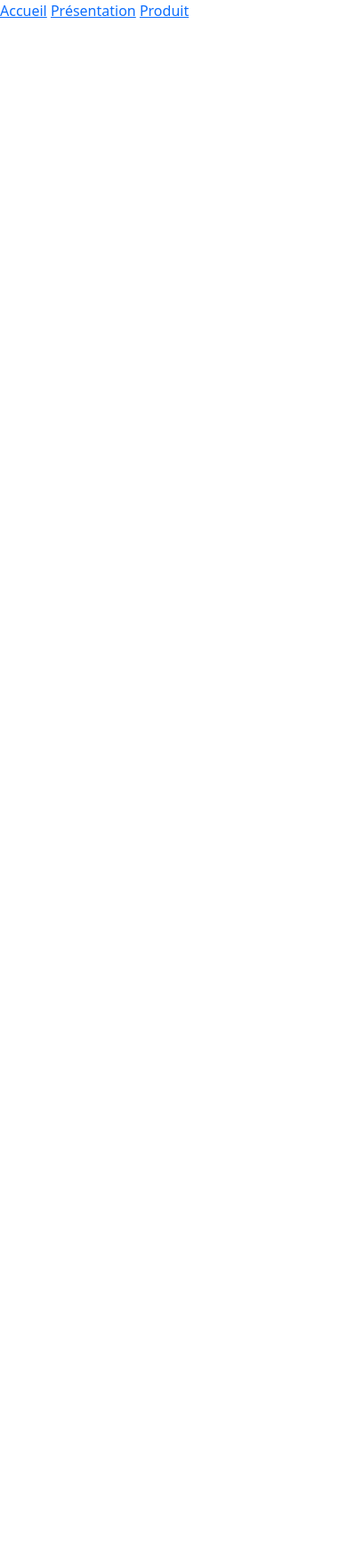
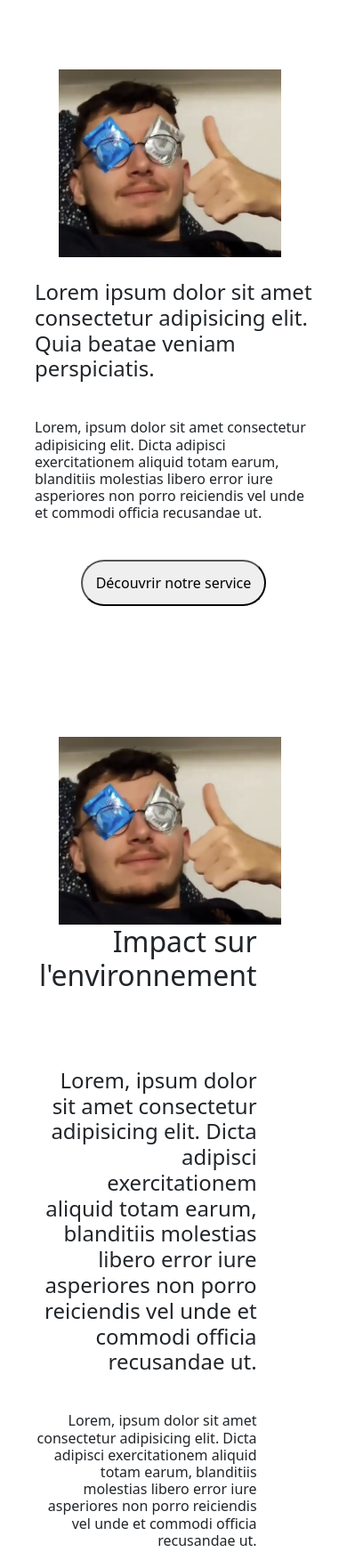
Before and after one commit to romainMeteye/Station-Supervisor, a website built with Parcel: page index.html in a window 390 px wide. Shown: the top 1744 px of the page at 89% size. Before the commit the page ends 844 px from the top, so only its background shows below. Built offline with nearby package versions, Linux system fonts and the light colour scheme; files whose address does not match are found by name.

Commit message:
working on index.html structure

```diff
--- a/css/main.css
+++ b/css/main.css
@@ -87,7 +87,207 @@ textarea {
    Author's custom styles
    ========================================================================== */
 
+.sec1{
+  display: flex;
+}
 
+.bloc1{
+  display: flex;
+  width: 80%;
+  margin: auto;
+  margin-top: 20%;
+}
+
+.img1{
+  height: 80%;
+  width: auto;
+}
+
+.left{
+  margin-right: 20%;
+}
+
+.right{
+  margin-top: 3vh;
+}
+
+.firsttxt{
+  margin: auto;
+  margin-top: 9vh;
+}
+
+.firsth{
+  font-size: 24px;
+  justify-content: left;
+}
+
+.secondh{
+  font-size: 16px;
+  margin-top: 5vh;
+  justify-content: left;
+}
+
+.button{
+  text-align: center;
+  margin: auto;
+  margin-top: 5vh;
+  margin-right: 7 vh;
+  width: 70%;
+}
+
+.button1{
+  padding: 15px;
+  border-radius: 40px;
+}
+
+.sec2{
+  display: flex;
+  width: 80%;
+  margin: auto;
+  padding-top:10vh ;
+}
+
+.bloc2{
+  display: flex;
+}
+
+.left2{
+  text-align: end;
+}
+
+.firsth2{
+  font-size: 32px;
+}
+
+.secondh2{
+  font-size: 24px;
+  margin-top: 10vh;
+}
+
+.thirdh2{
+  font-size: 16px;
+  margin-top: 5vh;
+}
+
+.img2{
+  height: 80%;
+  width: auto;
+  margin-left: 10vw;
+}
+
+.sec3{
+  display: flex;
+}
+
+.bloc3{
+  display: flex;
+  width: 80%;
+  margin: auto;
+  margin-top: 5%;
+}
+
+.img1{
+  height: 80%;
+  width: auto;
+}
+
+.left{
+  margin-right: 20%;
+}
+
+.right{
+  margin-top: 3vh;
+}
+
+.firsttxt{
+  margin: auto;
+  margin-top: 9vh;
+}
+
+.firsth3{
+  font-size: 24px;
+  justify-content: left;
+}
+
+.secondh3{
+  font-size: 16px;
+  margin-top: 5vh;
+  justify-content: left;
+}
+
+.button{
+  text-align: center;
+  margin: auto;
+  margin-top: 5vh;
+  margin-right: 7 vh;
+  width: 70%;
+}
+
+.button1{
+  padding: 15px;
+  border-radius: 40px;
+}
+
+@media screen and (max-width:1000px) {
+
+  .bloc1{
+    display: flex;
+    flex-direction: column;
+    width: 80%;
+    margin-top: 20%;
+  }
+
+  .firsttxt{
+    margin: auto;
+  }
+
+  .img1{
+    width: 100%;
+    height: auto;
+    margin-left: 7vw;
+  }
+
+  .img2{
+    width: 100%;
+    height: auto;
+    margin-left: 7vw;
+  }
+
+  .bloc2{
+    display: flex;
+    flex-direction: column-reverse;
+    width: 80%;
+    margin-top: 20%;
+  }
+
+  .firsttxt{
+    margin: auto;
+  }
+
+  .img1{
+    width: 100%;
+    height: auto;
+    margin-left: 7vw;
+  }
+
+  .bloc3{
+    display: flex;
+    flex-direction: column;
+    width: 80%;
+    margin-top: 20%;
+  }
+
+  .firsttxt{
+    margin: auto;
+  }
+
+  .img1{
+    width: 100%;
+    height: auto;
+    margin-left: 7vw;
+  }
+
+}
 /* ==========================================================================
    Helper classes
    ========================================================================== */
--- a/index.html
+++ b/index.html
@@ -29,26 +29,67 @@
 
   <body>
     <header>
-      <nav class="ong">
-        <div class="onglets">
-          <a href="">Accueil</a>
-          <a href="">Présentation</a>
-          <a href="">Produit</a>
+    </header>
+      <section class="sec1">
+        <div class="bloc1">
+          <div class="left">
+            <img src="/Station-Supervisor/img/charle.png" class="img1">
+          </div>
+          <div class="right">
+            <div class="firsttxt">
+              <h2 class="firsth">Lorem ipsum dolor sit amet consectetur adipisicing elit. Quia beatae veniam perspiciatis.</h2>
+              <h4 class="secondh">Lorem, ipsum dolor sit amet consectetur adipisicing elit. Dicta adipisci exercitationem aliquid totam earum, blanditiis molestias libero error iure asperiores non porro reiciendis vel unde et commodi officia recusandae ut.</h4>
+            </div>
+            <div class="button">
+              <button class="button1">Découvrir notre service</button>
+            </div>
+          </div>
         </div>
-        <div class="logo"></div>
-      </nav>
-    </header>
+      </section>
+    </div>
+    <div class="bgcolor">
+      <section class="sec2">
+        <div class="bloc2">
+        <div class="left2">
+          <div class="firsttxt">
+            <h2 class="firsth2">Impact sur l'environnement</h2>
+            <h3 class="secondh2">Lorem, ipsum dolor sit amet consectetur adipisicing elit. Dicta adipisci exercitationem aliquid totam earum, blanditiis molestias libero error iure asperiores non porro reiciendis vel unde et commodi officia recusandae ut.</h3>
+            <h4 class="thirdh2">Lorem, ipsum dolor sit amet consectetur adipisicing elit. Dicta adipisci exercitationem aliquid totam earum, blanditiis molestias libero error iure asperiores non porro reiciendis vel unde et commodi officia recusandae ut.</h4>
+          </div>
+        </div>
+        <div class="right2">
+          <img src="/Station-Supervisor/img/charle.png" class="img2">
+        </div>
+        </div>
+      </section>
+    </div>
+      <section class="sec3">
+        <div class="bloc3">
+          <div class="left3">
+            <img src="/Station-Supervisor/img/charle.png" class="img1">
+          </div>
+          <div class="right3">
+            <div class="firsttxt">
+              <h2 class="firsth3">Lorem ipsum dolor sit amet consectetur adipisicing elit. Quia beatae veniam perspiciatis.</h2>
+              <h4 class="secondh3">Lorem, ipsum dolor sit amet consectetur adipisicing elit. Dicta adipisci exercitationem aliquid totam earum, blanditiis molestias libero error iure asperiores non porro reiciendis vel unde et commodi officia recusandae ut.</h4>
+            </div>
+            <div class="button">
+              <button class="button1">Découvrir notre service</button>
+            </div>
+          </div>
+        </div>
+      </section>
     <!-- CARROUSEL -->
-    <!-- <div id="carouselExampleControls" class="carousel slide" data-bs-ride="carousel">
+  <!-- <div id="carouselExampleControls" class="carousel slide" data-bs-ride="carousel">
     <div class="carousel-inner">
       <div class="carousel-item active">
-        <img src="" class="d-block w-100" alt="">
+        <img src="img/charle.png" class="d-block w-100" alt="">
       </div>
       <div class="carousel-item">
-        <img src="" class="d-block w-100" alt="">
+        <img src="img/charle.png" class="d-block w-100" alt="">
       </div>
       <div class="carousel-item">
-        <img src="" class="d-block w-100" alt="">
+        <img src="img/charle.png" class="d-block w-100" alt="">
       </div>
     </div>
     <button class="carousel-control-prev" type="button" data-bs-target="#carouselExampleControls" data-bs-slide="prev">
```
Also changed, not shown: img/charle.png (added).
